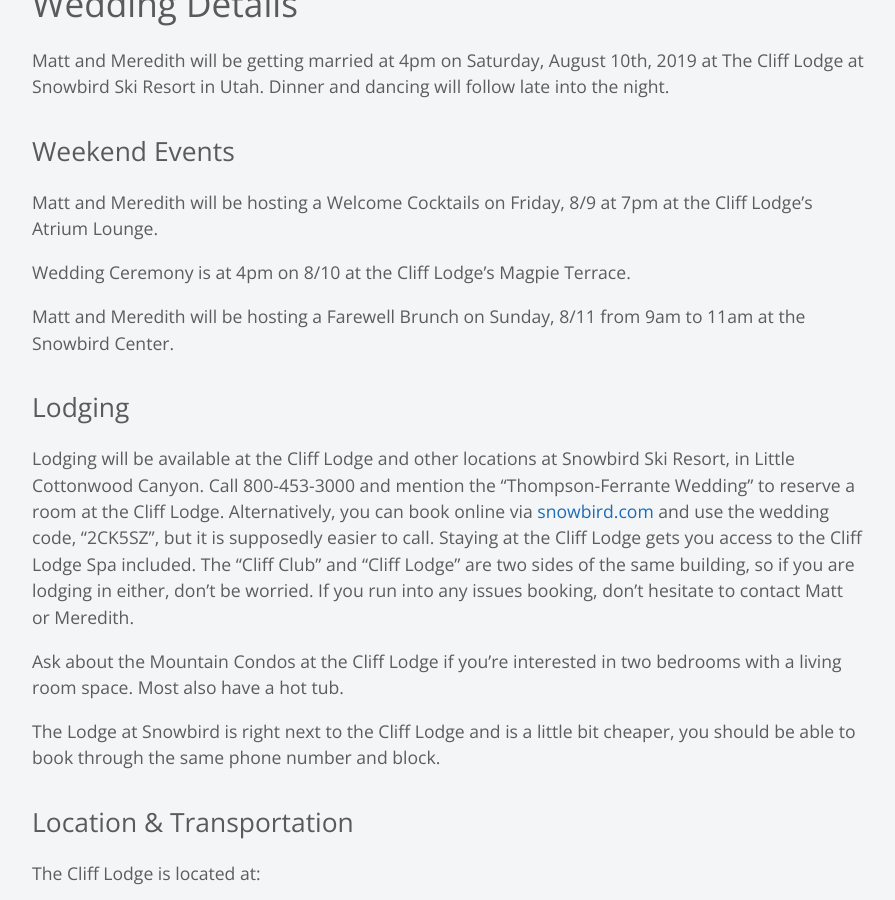
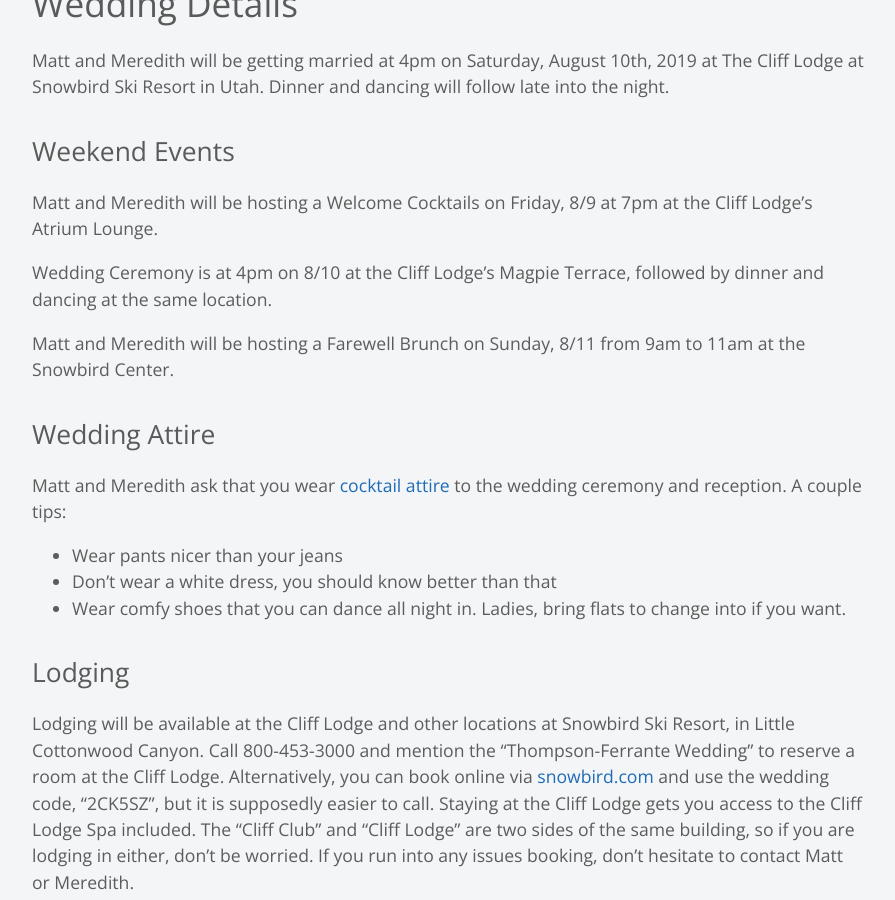
Before and after one commit to ferrants/weddingwebsite, a Jekyll site: the page built from details.md, in a window 1280 px wide and 900 px high, scrolled down 567 px. Shown: the whole window, without its empty margins (192-1087 px from the left). Built offline with Jekyll 4.4.1, drawn with Linux system fonts in a browser that asks for light colours; nearby versions of some CDN libraries; our own code applies the rules of GitHub Pages for plain Markdown files.

Commit message:
registry and details update

```diff
--- a/details.md
+++ b/details.md
@@ -10,9 +10,16 @@ Matt and Meredith will be getting married at 4pm on Saturday, August 10th, 2019
 
 Matt and Meredith will be hosting a Welcome Cocktails on Friday, 8/9 at 7pm at the Cliff Lodge's Atrium Lounge.
 
-Wedding Ceremony is at 4pm on 8/10 at the Cliff Lodge's Magpie Terrace.
+Wedding Ceremony is at 4pm on 8/10 at the Cliff Lodge's Magpie Terrace, followed by dinner and dancing at the same location.
 
 Matt and Meredith will be hosting a Farewell Brunch on Sunday, 8/11 from 9am to 11am at the Snowbird Center.
+
+## Wedding Attire
+
+Matt and Meredith ask that you wear [cocktail attire](http://lmgtfy.com/?q=cocktail+attire) to the wedding ceremony and reception. A couple tips:
+- Wear pants nicer than your jeans
+- Don't wear a white dress, you should know better than that
+- Wear comfy shoes that you can dance all night in. Ladies, bring flats to change into if you want.
 
 ## Lodging
 
```
Also changed, not shown: registry.md (+3 -3 lines).
